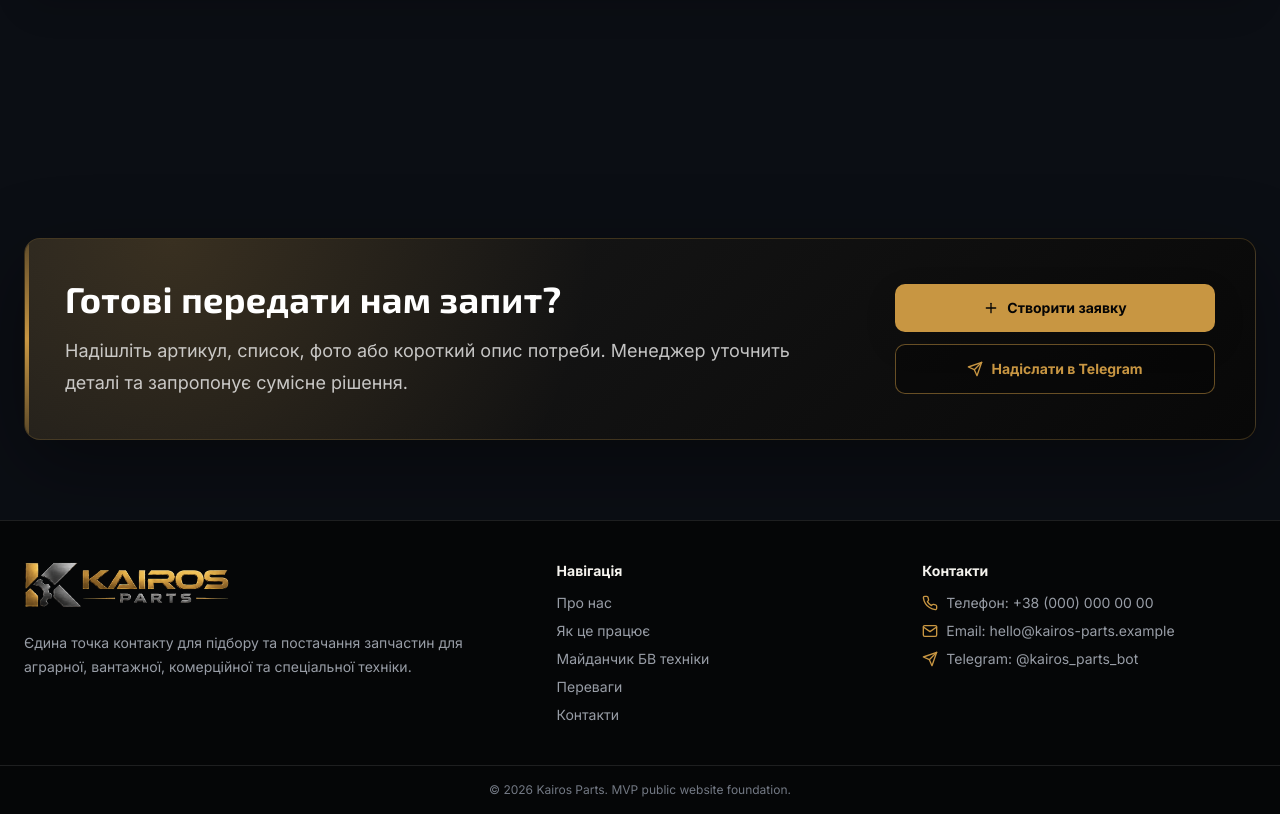
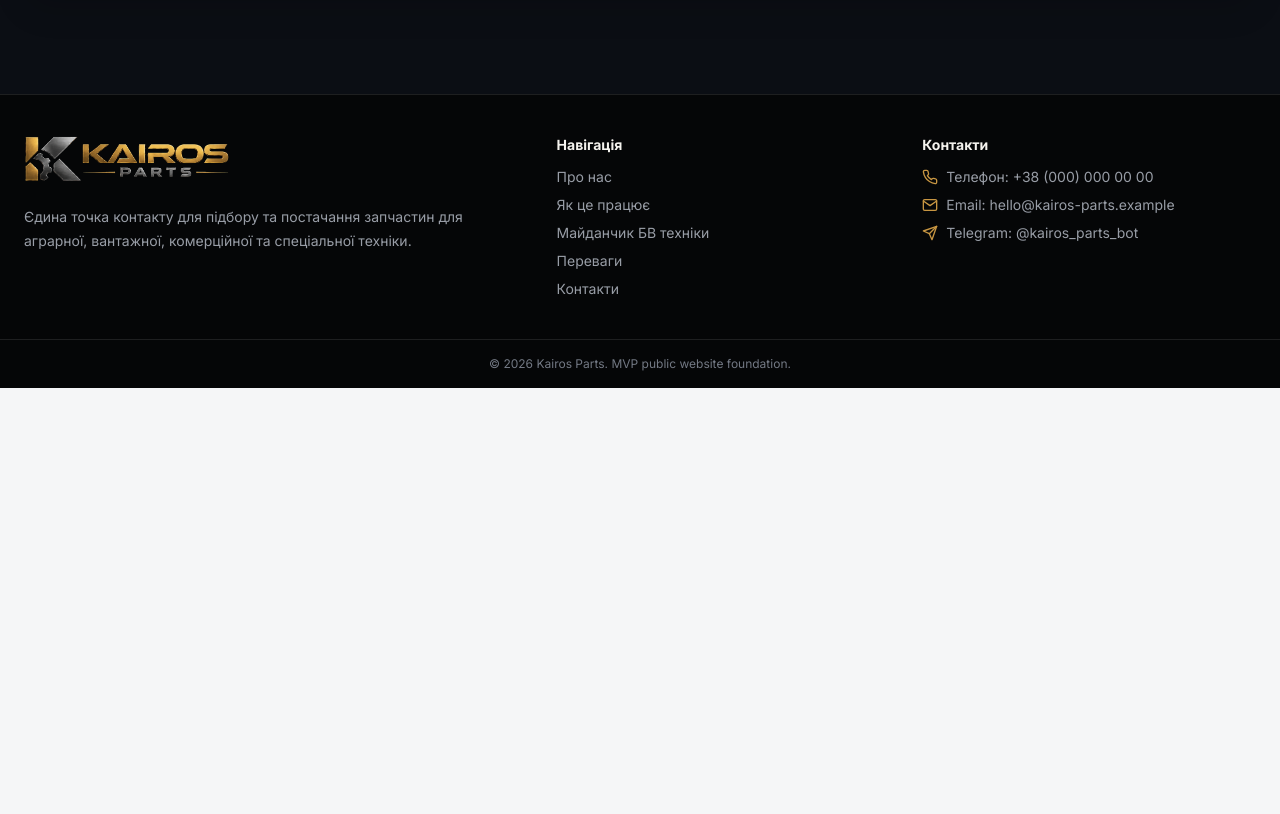
Before and after one commit to Serhiy199/Kairos-Parts, a Next.js app: page /contacts in a window 1280 px wide. Shown: the part 1951-2765 px from the top of the page. After the commit the page ends 2339 px from the top, so only its background shows below. Built offline with nearby package versions, Linux system fonts and the light colour scheme.

Commit message:
Remove contacts CTA and audit contact form flow

```diff
--- a/app/(public)/contacts/page.tsx
+++ b/app/(public)/contacts/page.tsx
@@ -163,50 +163,6 @@ export default function ContactsPage() {
           </div>
         </div>
       </section>
-
-      <section className="relative overflow-hidden bg-public-page py-16 text-white sm:py-20">
-        <div className="kp-container relative">
-          <div className="relative mt-14 overflow-hidden rounded-2xl border border-accent/25 bg-[linear-gradient(135deg,rgba(28,28,28,0.98),rgba(8,8,8,0.98))] px-6 py-8 shadow-[0_24px_80px_rgba(0,0,0,0.38)] sm:px-8 sm:py-10 lg:mt-16 lg:px-10">
-            <div
-              aria-hidden="true"
-              className="pointer-events-none absolute inset-0 bg-[radial-gradient(circle_at_12%_0%,rgba(200,150,66,0.18),transparent_38%)]"
-            />
-            <div
-              aria-hidden="true"
-              className="pointer-events-none absolute inset-y-0 left-0 w-1 bg-gradient-to-b from-accent/30 via-accent to-accent/30"
-            />
-            <div className="relative grid gap-8 lg:grid-cols-[minmax(0,1.7fr)_minmax(320px,0.8fr)] lg:items-center lg:gap-10">
-              <div className="max-w-3xl">
-                <h2 className="text-3xl font-bold leading-tight text-white sm:text-4xl">
-                  Готові передати нам запит?
-                </h2>
-                <p className="mt-4 text-base leading-7 text-white/75 sm:text-lg sm:leading-8">
-                  Надішліть артикул, список, фото або короткий опис потреби. Менеджер уточнить деталі та
-                  запропонує сумісне рішення.
-                </p>
-              </div>
-              <div className="flex flex-col gap-3 lg:min-w-[320px] lg:justify-self-end">
-                <Link
-                  href="/request"
-                  className="inline-flex w-full items-center justify-center gap-2 rounded-lg bg-accent px-6 py-3.5 text-sm font-bold text-primary shadow-panel transition hover:bg-accent-hover focus-visible:outline focus-visible:outline-2 focus-visible:outline-offset-2 focus-visible:outline-accent"
-                >
-                  <ActionIcon name="plus" className="h-4 w-4" />
-                  Створити заявку
-                </Link>
-                <a
-                  href={telegramBotUrl}
-                  target="_blank"
-                  rel="noreferrer"
-                  className="inline-flex w-full items-center justify-center gap-2 rounded-lg border border-accent/50 bg-primary/45 px-6 py-3.5 text-sm font-bold text-accent transition hover:border-accent/80 hover:bg-accent/10 focus-visible:outline focus-visible:outline-2 focus-visible:outline-offset-2 focus-visible:outline-accent"
-                >
-                  <ActionIcon name="telegram" className="h-4 w-4" />
-                  Надіслати в Telegram
-                </a>
-              </div>
-            </div>
-          </div>
-        </div>
-      </section>
     </>
   );
 }
```
Also changed, not shown: 1 other file (tests, documents, lock files or other folders).
